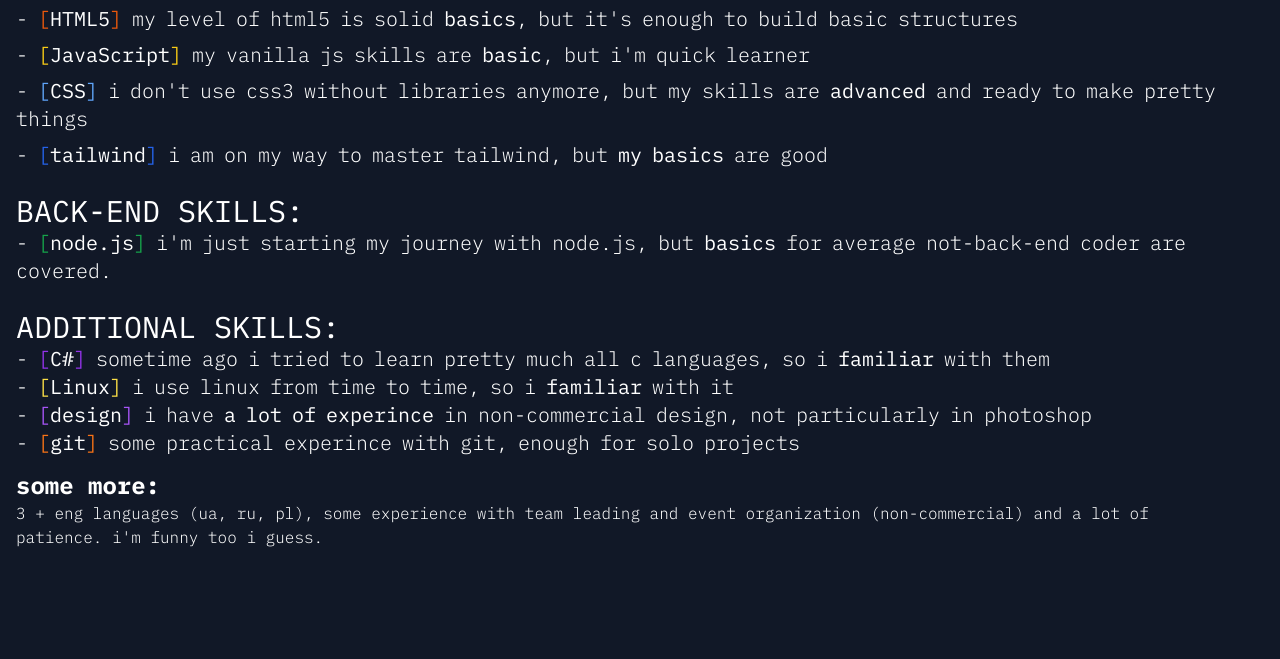
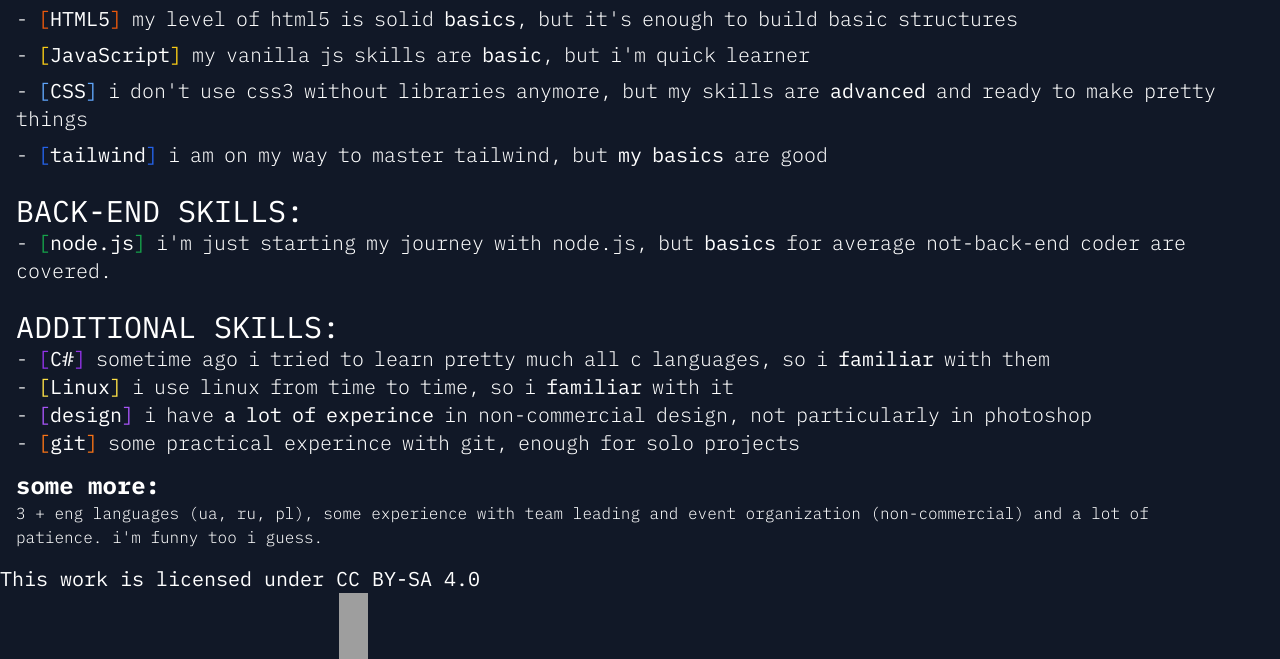
Before and after one commit to madfozjer/madfozjer.net, a website: page dist/index.html in a window 1280 px wide. Shown: the part 1048-1707 px from the top of the page. Before the commit the page ends 1613 px from the top, so only its background shows below. Drawn offline with Linux system fonts and the light colour scheme; grey boxes are pictures that could not be loaded; files whose address does not match are found by name; a web font is replaced by a local one.

Commit message:
licensing and shi

```diff
--- a/dist/index.html
+++ b/dist/index.html
@@ -138,5 +138,6 @@
         </div>
     </div>
     </div>
+    <div id="licensing"> <p xmlns:cc="http://creativecommons.org/ns#" >This work is licensed under <a href="https://creativecommons.org/licenses/by-sa/4.0/?ref=chooser-v1" target="_blank" rel="license noopener noreferrer" style="display:inline-block;">CC BY-SA 4.0<img style="height:22px!important;margin-left:3px;vertical-align:text-bottom;" src="https://mirrors.creativecommons.org/presskit/icons/cc.svg?ref=chooser-v1" alt=""><img style="height:22px!important;margin-left:3px;vertical-align:text-bottom;" src="https://mirrors.creativecommons.org/presskit/icons/by.svg?ref=chooser-v1" alt=""><img style="height:22px!important;margin-left:3px;vertical-align:text-bottom;" src="https://mirrors.creativecommons.org/presskit/icons/sa.svg?ref=chooser-v1" alt=""></a></p> </div>
     </body>
 </html>
--- a/package.json
+++ b/package.json
@@ -8,8 +8,7 @@
     "init-server": "start node index.js",
     "dev":"npm run init-server && npm run style "
   },
-  "author": "madfozjer",
-  "license": "UNLICENSED",
+  "license": "CC BY-SA 4.0",
   "devDependencies": {
     "tailwindcss": "^3.4.9",
     "webpack": "^5.93.0",
```
Also changed, not shown: README.md.
